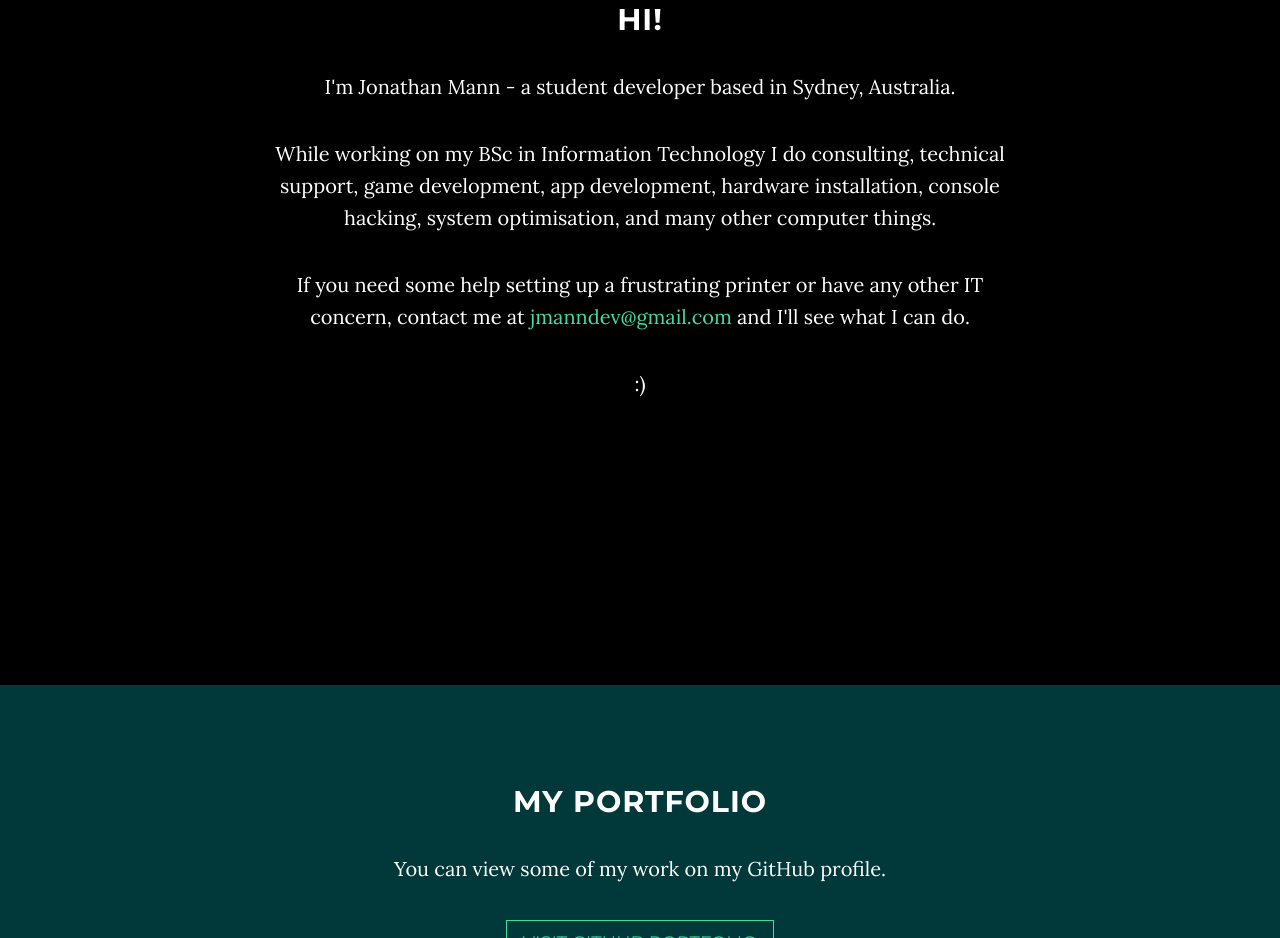
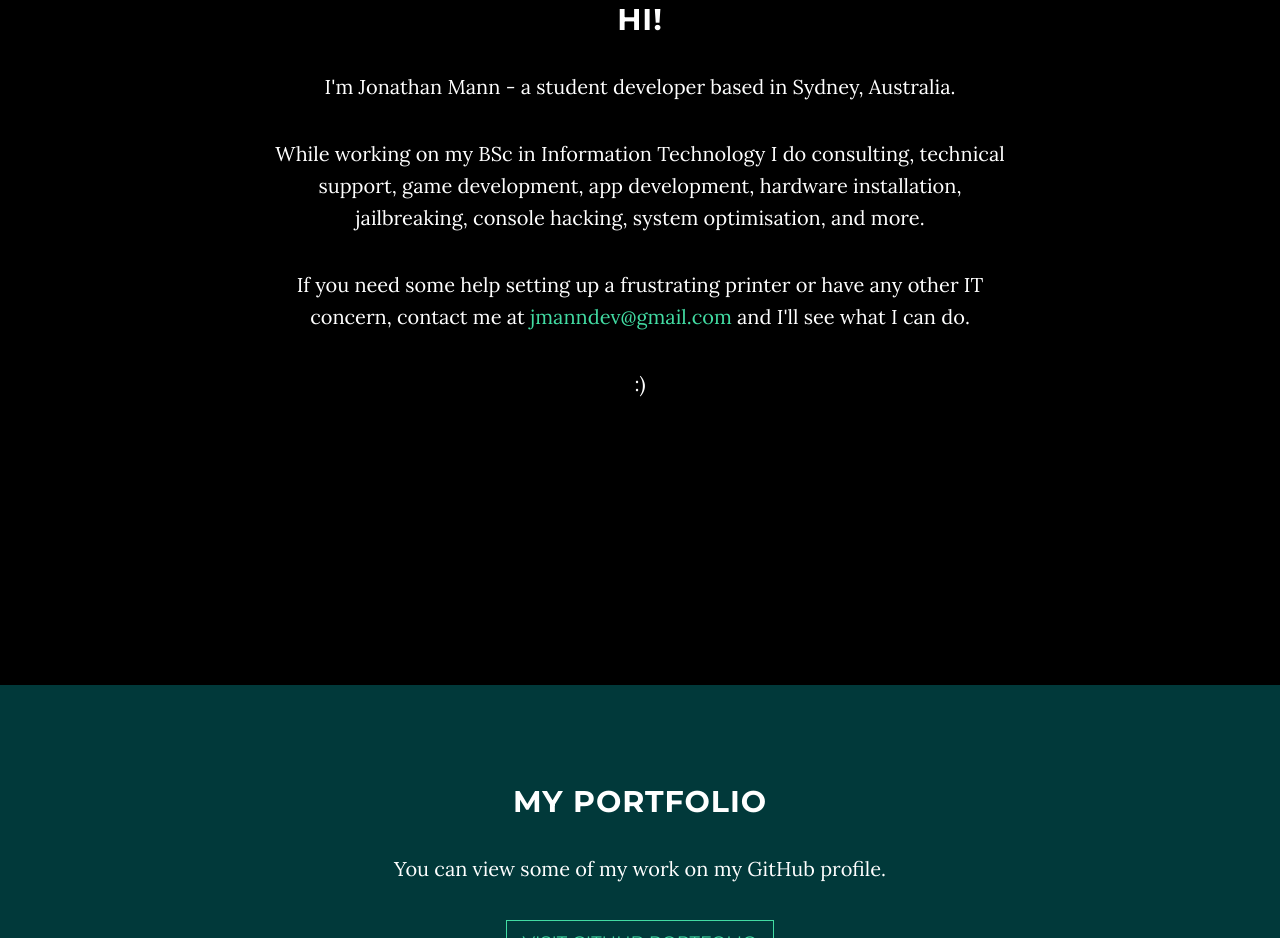
Before and after one commit to jmanndev/jmanndev.github.io, a website: page index.html in a window 1280 px wide. Shown: the part 1047-1985 px from the top of the page. Drawn offline with nearby package versions, Linux system fonts and the light colour scheme.

Commit message:
Create index.html

```diff
--- a/index.html
+++ b/index.html
@@ -88,7 +88,7 @@
             <div class="col-lg-8 col-lg-offset-2">
                 <h2>Hi!</h2>
                 <p>I'm Jonathan Mann - a student developer based in Sydney, Australia.</p>
-                <p>While working on my BSc in Information Technology I do consulting, technical support, game development, app development, hardware installation, console hacking, system optimisation, and many other computer things.</p>
+                <p>While working on my BSc in Information Technology I do consulting, technical support, game development, app development, hardware installation, jailbreaking, console hacking, system optimisation, and more.</p>
                 <p>If you need some help setting up a frustrating printer or have any other IT concern, contact me at <a href="mailto:jmanndev@gmail.com">jmanndev@gmail.com</a> and I'll see what I can do.</p>
                 <p>:)</p>
             </div>
```
